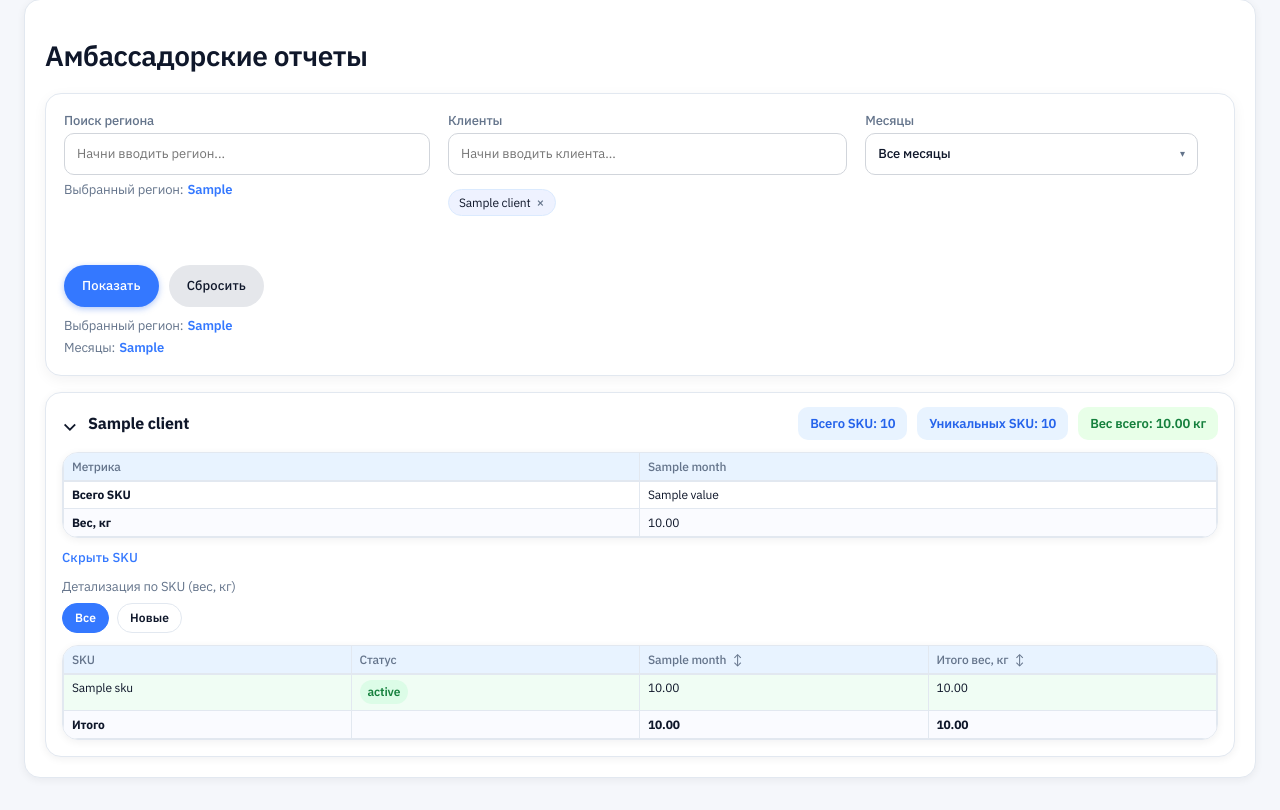
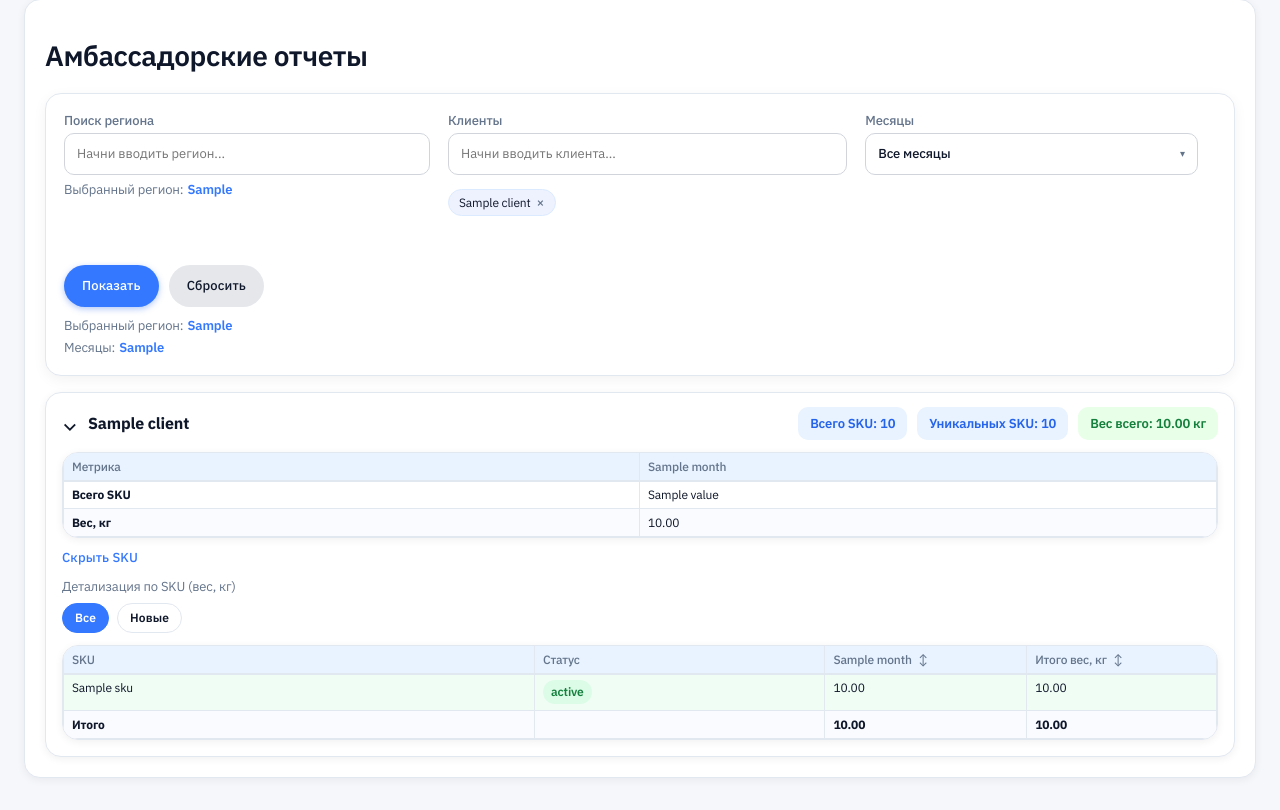
Before and after one commit to lakalyut/sarma-crm, a FastAPI app: template app/templates/analytics/ambassadors.html in a window 1280 px wide, after a click that opens the changed part. Shown: the part 94-904 px from the top of the page. Run offline with FastAPI, Linux system fonts and the light colour scheme; the template is opened without the code that fills it: most values are stand-ins (such as "Sample title", 1, 10 or a date in 2020).

Commit message:
F: AMB REPORT UX

```diff
--- a/app/static/css/ambassadors.css
+++ b/app/static/css/ambassadors.css
@@ -166,3 +166,28 @@
     border-color: var(--primary);
     color: #fff;
 }
+.amb-sku-details .sheet-table {
+    table-layout: auto;
+    min-width: max-content;
+}
+
+.amb-sku-details .sheet-table th,
+.amb-sku-details .sheet-table td {
+    white-space: nowrap;
+}
+
+.amb-sku-details .sheet-table th:first-child,
+.amb-sku-details .sheet-table td:first-child {
+    min-width: 260px;
+    max-width: 320px;
+    white-space: normal;
+}
+
+.amb-sku-details .sheet-table th:nth-child(2),
+.amb-sku-details .sheet-table td:nth-child(2) {
+    min-width: 160px;
+}
+
+.amb-sku-details .sheet-scroller {
+    overflow-x: auto;
+}
```
